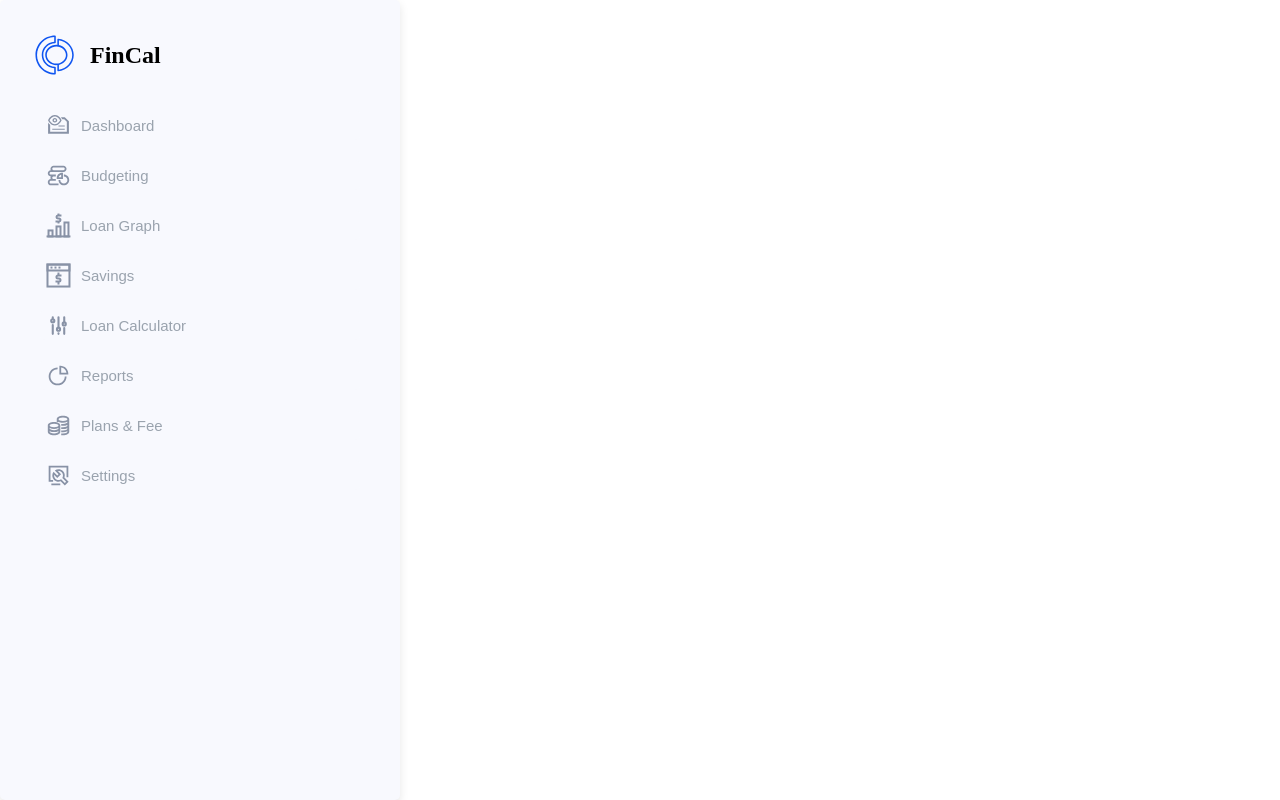
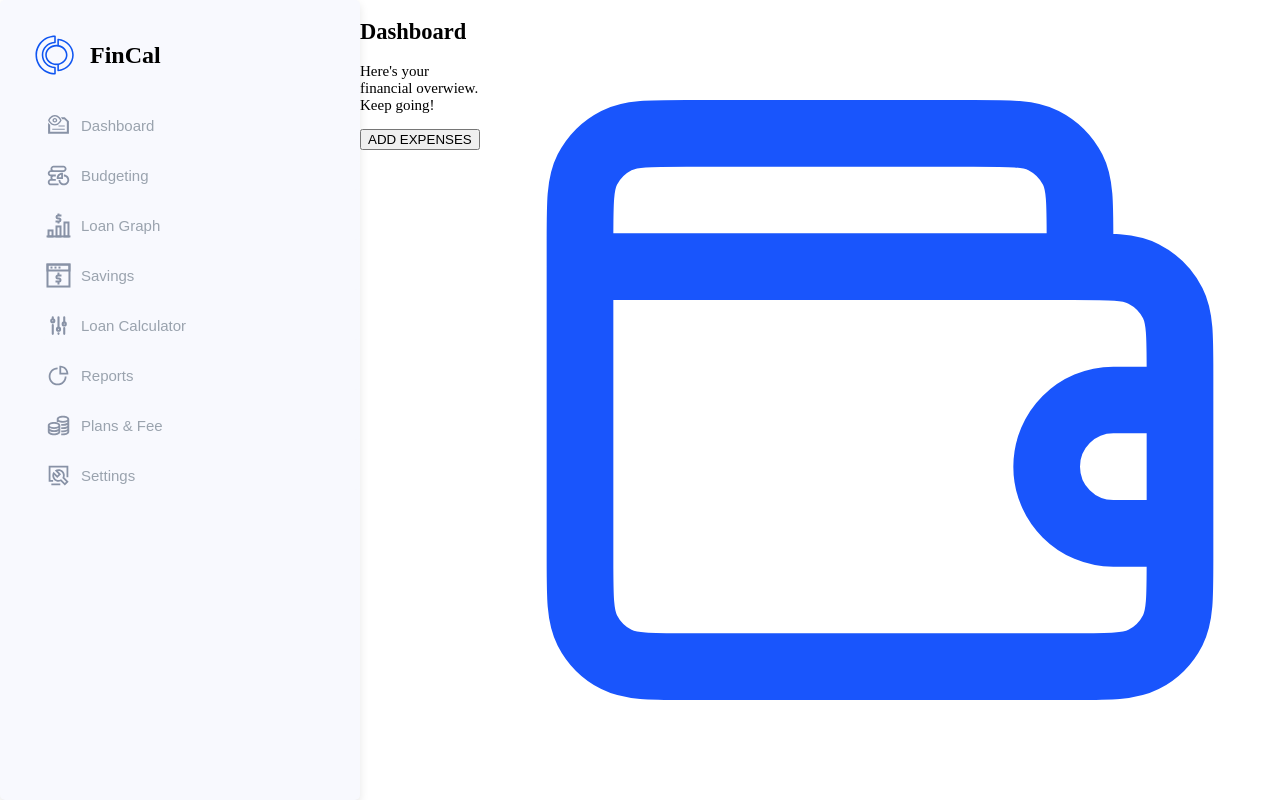
Before and after one commit to gryc4n/financial_calculator, a plain HTML site: page index.html in a window 1280 px wide. Shown: the top 800 px of the page. Drawn offline with Linux system fonts and the light colour scheme.

Commit message:
feat: start dashboard layout, design and icons

```diff
--- a/css/style.css
+++ b/css/style.css
@@ -1,9 +1,6 @@
 body {
     margin: 0;
-}
-
-.site-title {
-    margin: 0;
+    display: flex;
 }
 
 ul {
@@ -15,6 +12,12 @@ ul {
 a {
     text-decoration: none;
     color: inherit;
+}
+
+/* HEADER  */
+
+.site-title {
+    margin: 0;
 }
 
 .logo {
@@ -43,9 +46,8 @@ a {
     flex-direction: column;
     gap: 20px;
 }
-.nav-item{
 
-}
+
 .section{
     margin-left: 40px;
     display: flex;
@@ -84,3 +86,10 @@ a {
     transform: scale(0.97);
     box-shadow: 0 2px 5px rgba(0, 0, 0, 0.12);
 }
+
+/* DASHBOARD */
+
+.dashboard{
+    display: flex;
+
+}
--- a/index.html
+++ b/index.html
@@ -72,7 +72,31 @@
 
     <main class="main-content">
         <section id="dashboard" class="dashboard">
+            <div class="dashboard-header">
+                <div class="section-title">
+                    <h2 class="title">Dashboard</h2>
+                    <p class="description">Here's your financial overwiew. Keep going!</p>
+                </div>
+                <button class="expenses">ADD EXPENSES</button>
+            </div>
+            <div class="dashboard-balance">
+                <div class="total-balance info">
+                    <img class="info-icon" data-icon="iconBAL" src="/assets/icons/dashboard-icons/color/iconBAL.svg" alt="balance icon">
 
+                </div>
+                <div class="monthly-income info">
+                    <img class="info-icon" data-icon="iconINC" src="/assets/icons/dashboard-icons/color/iconINC.svg" alt="income icon">
+
+                </div>
+                <div class="monthly-expenses info">
+                    <img class="info-icon" data-icon="iconEXP" src="/assets/icons/dashboard-icons/color/iconEXP.svg" alt="expenses icon">
+
+                </div>
+                <div class="total-savings info">
+                    <img class="info-icon" data-icon="iconTOTSAV" src="/assets/icons/dashboard-icons/color/iconTOTSAV.svg" alt="savings icon">
+
+                </div>
+            </div>
         </section>
         <section class="budgeting">
 
```
Also changed, not shown: assets/icons/dashboard-icons/color/iconBAL.svg (added), assets/icons/dashboard-icons/color/iconEXP.svg (added), assets/icons/dashboard-icons/color/iconINC.svg (added), assets/icons/dashboard-icons/color/iconTOTSAV.svg (added), assets/icons/dashboard-icons/original/arrow-narrow-circle-broken-down-right-svgrepo-com.svg (added), assets/icons/dashboard-icons/original/arrow-narrow-circle-broken-up-right-svgrepo-com.svg (added), assets/icons/dashboard-icons/original/piggy-bank-save-svgrepo-com.svg (added), assets/icons/dashboard-icons/original/wallet-svgrepo-com.svg (added).
